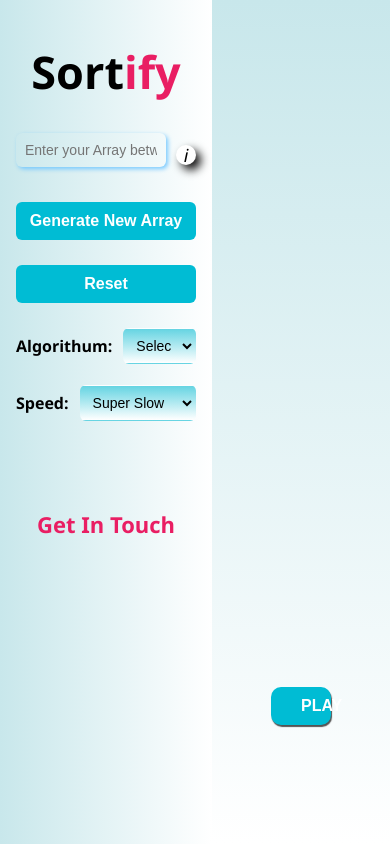
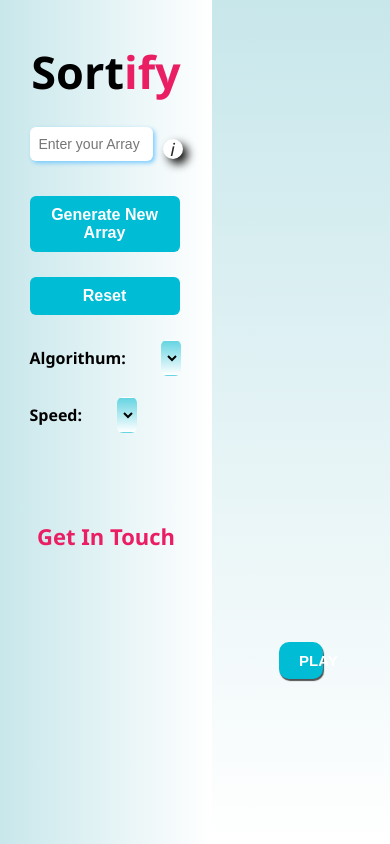
Before and after one commit to Sh1wang1/sortify, a React (Vite) app: page / in a window 390 px wide. Built offline with nearby package versions, Linux system fonts and the light colour scheme.

Commit message:
new sorting added

```diff
--- a/src/App.css
+++ b/src/App.css
@@ -1,9 +1,7 @@
-  body {
+ body {
     margin: 0;
     font-family: 'Segoe UI', sans-serif;
   }
-
-
   .app-container {
     display: flex;
     height: 100vh;
@@ -28,7 +26,6 @@
   .sidebar {
     width: 300px;
     background: linear-gradient(to right, #c8e7eb 0%, white 100%);
-    padding: 1rem;
     display: flex;
     flex-direction: column;
     align-items: flex-start;
@@ -37,13 +34,12 @@
   }
 
   .sidebar h2 {
-    font-size: 40px;
+    font-size: 37px;
     font-weight: bold;
-    margin-bottom: 15px;
-    margin-left: 800px;
+    margin-bottom: 10px;
+    margin-left: 700px;
     z-index: 2;
   }
-
   .sidebar label {
     font-weight: 500;
   }
@@ -70,12 +66,12 @@
   button,
   select,
   input {
-    width: 100%;
+    width: 90%;
     padding: 0.5rem;
     border-radius: 10px;
     border:none;
     font-size: 16px;
-    background-color: transparent;
+
   }
 
   .sidebar button {
@@ -86,7 +82,7 @@
     background-color: #00bcd4;
     color: white;
     cursor: pointer;
-    width:260px;
+    width:249px;
     transition: background-color 0.3s;
   }
 
@@ -111,19 +107,19 @@
     align-items: center;
     justify-content: center;
     position: relative;
-    gap:25px;
+    gap:12px;
   }
 
   .play-btn {
-    margin-right: 270px;
-    padding: 10px 30px;
-    width:250px;
+    margin-right: 80px;
+    padding: 10px 20px;
+    width:200px;
     background-color: #00bcd4;
     box-shadow: 1px 2px 1px rgba(5, 0, 0, 0.671);
     border-radius: 10px;
     color: white;
     font-weight: bold;
-    font-size: 16px;
+    font-size: 15px;
     cursor: pointer;
 
   }
@@ -133,8 +129,8 @@
     cursor: not-allowed;
   }
   .play-btn:hover {
-    background-color: #0e7a86;
-    box-shadow: 2px 4px 6px rgba(2, 1, 1, 0.932);
+    background-color: #0d5d66;
+    box-shadow: 2px 4px 6px rgb(2, 1, 1);
     transform: translateY(-2px);
     transition: all 0.2s ease-in-out;
   }
@@ -163,7 +159,7 @@
     }
 
     .sidebar button {
-      width: 180px;
+      width: 150px;
     }
 
     .footer {
@@ -175,7 +171,7 @@
     .visualizer {
       padding: 1rem;
       gap: 7px;
-        display: flex;
+      display: flex;
       flex-direction: column;
       align-items: center;
       position: relative;
--- a/src/App.jsx
+++ b/src/App.jsx
@@ -54,13 +54,13 @@
     const userInput = userInuptArray.split(",");
     const filteredInput = userInput
       .filter((item) => !isNaN(item) && Number.isInteger(parseFloat(item)))
-      .map((item) => Number(item) <= 500 && Number(item));
+      .map((item) => Number(item) <= 400 && Number(item));
     setArray([...filteredInput]);
   }, [userInuptArray]);
 
   const handleNewArrayGenrate = () => {
     const newArray = Array.from({ length: 15 }, () =>
-      Math.floor(Math.random() * 500)
+      Math.floor(Math.random() * 400)
     );
     setArray(newArray);
   };
--- a/src/control/Color.css
+++ b/src/control/Color.css
@@ -1,10 +1,9 @@
-
 .legend-container {
     padding: 1rem;
     background: linear-gradient(to top, #c8e7eb 0%, white 100%);
     border-radius: 12px;
-    box-shadow: 0 2px 6px rgba(0, 0, 0, 0.877);
-    height:96vh;
+    box-shadow: 0 2px 6px rgb(0, 0, 0);
+    height:94vh;
     width:25vh;
   }
   .legend-right {
@@ -27,12 +26,14 @@
     align-items: center;
     margin-bottom: 0.6rem;
     font-size: 0.95rem;
-    color: #3a3a3a;
+    color: #424242d3;
     font-weight: bold;
-    gap: 10px;
+    box-shadow: 0 2px 6px rgba(83, 83, 83, 0.377);
+    border-radius: 15px;
+
   }
   .legend-label{
-    font-size: 20px;
+    font-size: 18px;
   }
   .legend-indicator {
     display: inline-block;
@@ -40,7 +41,7 @@
     height: 18px;
     margin-right: 10px;
     border-radius: 4px;
-    border: 1px solid #7c7c7c;
+    border: 1px solid #929292;
   }
 
   .red {
@@ -64,8 +65,8 @@
     font-size: 20px;
     color: #000000;
     position: absolute;
-    margin-left:-90px;
-    margin-top: 10px;
+    margin-left:-60px;
+    margin-top:7px;
     cursor: pointer;
     font-weight: bold;
     font-size: 30px;
@@ -76,30 +77,29 @@
 
    @media (max-width: 830px) {
     .legend-container {
-      width: 80%;
-      height: auto;
-      margin-top: 170px;
+      width: 120px;
+      height: 180px;
+      margin-right:466px;
       background: transparent;
-      margin-right:-20px;
     }
 
     .close-legend {
-       margin-left: -1px;
-       margin-top: 160px;
+       margin-left:-270px;
+       margin-top: -2px;
         z-index: 11;
+        font-size: 25px;
     }
     .close-legend:hover{
         background-color: #e74c3c;
     }
 
     .legend-item {
-      font-size: 0.85rem;
-      margin-top: 15px;
-      padding: 1px;
-      gap:1px;
-    }
+      font-size:1px;
+      margin-top:1px;
+       }
     .legend-label{
       font-size: 13px;
       font-weight: bold;
+      color: #000000;
     }
   }
--- a/src/control/Contact.css
+++ b/src/control/Contact.css
@@ -19,7 +19,7 @@
 
   .contact-section h2 {
     font-size: 26px;
-    margin-bottom: 10px;
+    margin-top: 10px;
   }
 
   .social-icons a {
--- a/src/control/Control.jsx
+++ b/src/control/Control.jsx
@@ -18,7 +18,7 @@
           value={userInuptArray}
           onChange={(e) => setUserInuptArray(e.target.value)}
           className="neu-input"
-          placeholder="Enter your Array between 1-500"
+          placeholder="Enter your Array between 1-400"
         />
         <div className="info-wrap">
           <i className="info-icon">i</i>
--- a/src/control/Visual.css
+++ b/src/control/Visual.css
@@ -2,15 +2,16 @@
     display: flex;
     justify-content: center;
     align-items:flex-end;
-    height: 520px;
-    gap: 10px;
-    margin-top: 20px;
-    margin-right: 240px;
+    gap: 8px;
+    margin-top: 50px;
+    position: relative;
+    height: 400px;
+    margin-right: 88px;
   }
   .bar {
     margin: 0 5px;
-    margin-right: 12px;
-    width: 30px;
+    margin-right:15px;
+    width: 25px;
     background-color: #5fb8fd;
     border-radius: 10px;
     box-shadow: 5px 5px 15px #6b6b6b;
@@ -19,9 +20,9 @@
     justify-content: center;
     align-items: flex-end;
     color: #060606;
-    font-size: 13px;
+    font-size: 12px;
     font-weight: bold;
-    padding-bottom: 3px;
+    padding-bottom: 2px;
   }
   .bar.yellow {
     background-color: #f5c85c;
--- a/src/control/control.css
+++ b/src/control/control.css
@@ -2,19 +2,18 @@
   display: flex;
   flex-direction: column;
   align-items: start;
-  gap: 50px;
-  padding: 25px;
+  gap: 30px;
+  padding: 10px;
   border-radius: 20px;
-  width: 100%;
-  margin-top: 1px;
+  width: 85%;
+
 }
 .wrapper {
   display: flex;
   align-items: center;
-  gap: 30px;
+  gap: 25px;
 
 }
-
 .info-wrap{
   position: relative;
   display: inline-block;
@@ -29,14 +28,14 @@
   justify-content: center;
   align-items: center;
   font-size: 22px;
-  color: #000000;
+  color: #000000d8;
   box-shadow: 5px 5px 10px #0e0d0d;
   transition: box-shadow 0.3s ease;
   cursor: pointer;
 }
 .text {
   visibility: hidden;
-  background-color: rgba(0, 0, 0, 0.856);
+  background-color: rgba(117, 113, 113, 0.856);
   color: #fff;
   text-align: center;
   border-radius: 5px;
@@ -85,9 +84,8 @@
 .child-wrap label{
   display: flex;
   align-items: center;
-  gap: 35px;
+  gap: 30px;
   font-weight: bold;
-
 
 }
 
@@ -120,12 +118,12 @@
   }
 
   .neu-input {
-    width: 100%;
+    width: 90%;
     font-size: 14px;
   }
 
   .neu-dropdown {
-    width: 100%;
+    width: 20px;
     font-size: 14px;
   }
 
@@ -135,11 +133,11 @@
   }
 
   .child-wrap label {
-    gap: 11px;
+    gap: 35px;
   }
 
   .text {
-    bottom: -90px;
+    bottom: -70px;
     margin-left: 0;
     width: 100px;
     font-size: 12px;
```
